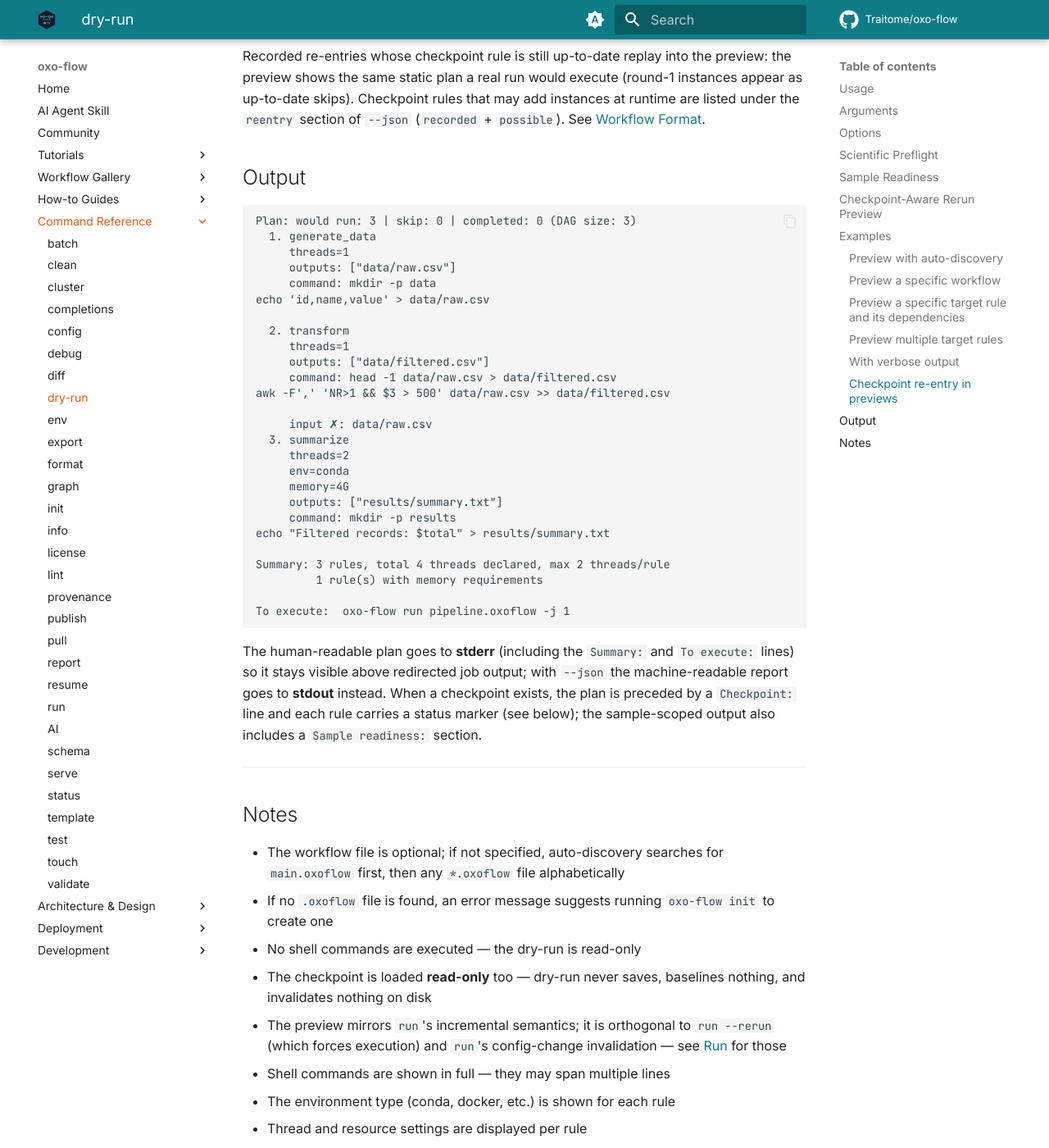
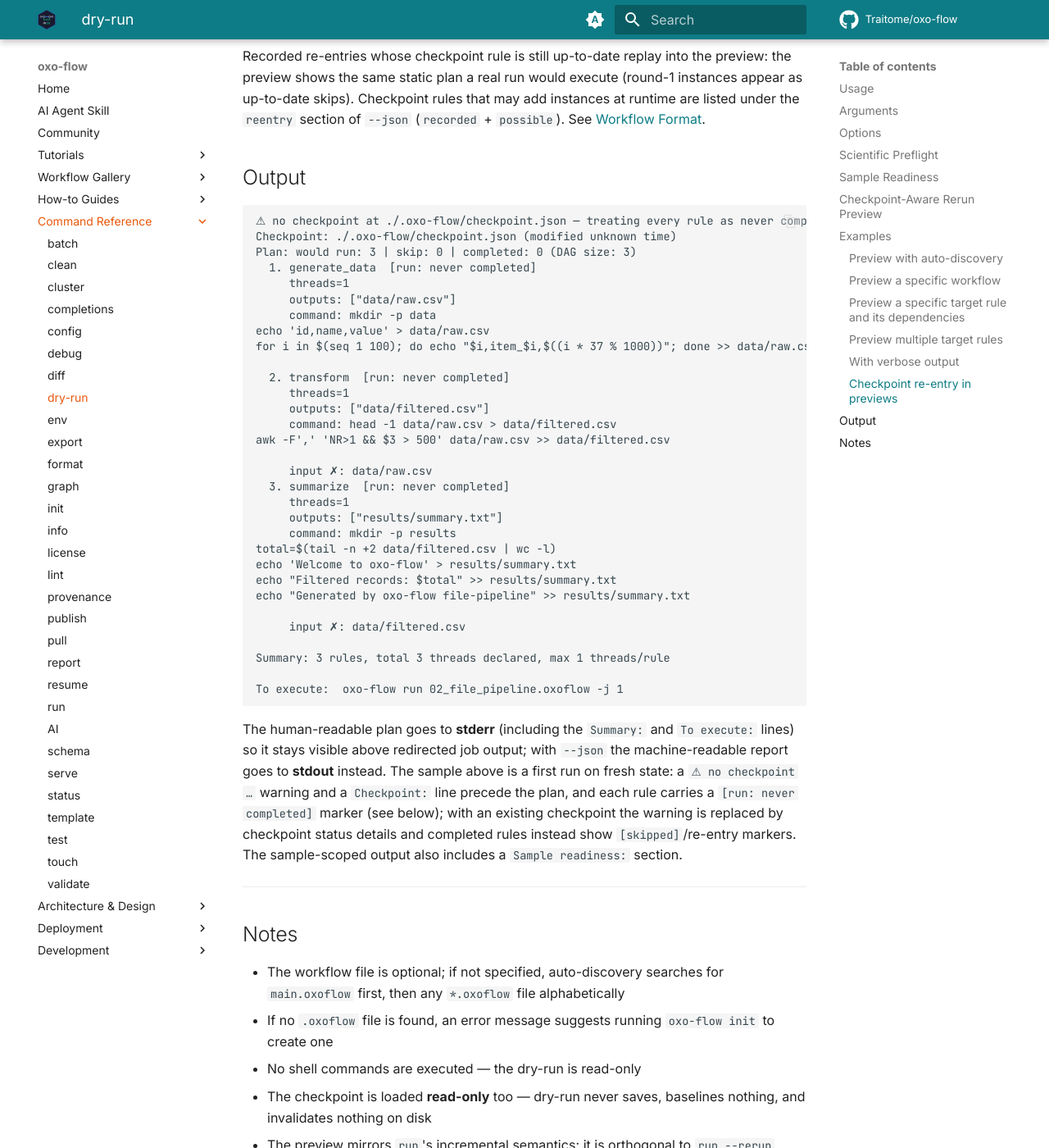
Before and after one commit to Traitome/oxo-flow, an MkDocs documentation site: the page built from docs/guide/src/commands/dry-run.md, in a window 1280 px wide and 1400 px high, scrolled down 7264 px. Shown: the whole window at 82% size. Built offline with MkDocs 1.6.1 and Material for MkDocs 9.7.7, drawn with Linux system fonts in a browser that asks for light colours; comment, search, counter and statistics services are not loaded; the version menu is left out.

Commit message:
docs: fix three stale output samples verified against live runs
All three discrepancies were found by live doc-testing on the server
(bioinfo-wsx, oxo-flow 0.21.1 @ 504d9409) and verified byte-exactly:

1. dry-run.md "## Output" sample — the stale block (born in the
   2026-08-13 docs audit commit a3a6d3f6) showed threads=2 / env=conda /
   memory=4G for `summarize` and a memory line in the summary, but
   examples/gallery/02_file_pipeline.oxoflow has never declared any
   resources. Replaced with the real fresh-state stderr of the gallery
   example, including the no-checkpoint warning, `Checkpoint:` line,
   per-rule `[run: never completed]` markers, and the full summarize
   command. The trailing prose now describes the fresh-state vs
   existing-checkpoint marker behavior instead of implying markers only
   appear with a checkpoint.

2. file-pipeline.md — "✓ 3 output files verified (2309B total)" was a
   mis-transcription from PR #704; the deterministic example produces
   raw.csv=1490B + filtered.csv=736B + summary.txt=77B = 2303B,
   confirmed by byte arithmetic and three live runs.

3. quickstart.md execute sample — added the always-printed
   `✓ Report snapshot: …` line (run.md#report-snapshots documents it;
   the sample silently omitted it) and a note clarifying that
   `Running:`/`✓` lines are non-TTY progress narrative (a TTY shows the
   animated bar), so readers copying from redirected transcripts are
   not confused.

🤖 Generated with [Claude Code](https://claude.com/claude-code)

Co-Authored-By: Claude <noreply@anthropic.com>

````diff
--- a/docs/guide/src/commands/dry-run.md
+++ b/docs/guide/src/commands/dry-run.md
@@ -302,40 +302,48 @@ instances at runtime are listed under the `reentry` section of `--json`
 ## Output
 
 ```
+⚠ no checkpoint at ./.oxo-flow/checkpoint.json — treating every rule as never completed
+Checkpoint: ./.oxo-flow/checkpoint.json (modified unknown time)
 Plan: would run: 3 | skip: 0 | completed: 0 (DAG size: 3)
-  1. generate_data
+  1. generate_data  [run: never completed]
      threads=1
      outputs: ["data/raw.csv"]
      command: mkdir -p data
 echo 'id,name,value' > data/raw.csv
+for i in $(seq 1 100); do echo "$i,item_$i,$((i * 37 % 1000))"; done >> data/raw.csv
 
-  2. transform
+  2. transform  [run: never completed]
      threads=1
      outputs: ["data/filtered.csv"]
      command: head -1 data/raw.csv > data/filtered.csv
 awk -F',' 'NR>1 && $3 > 500' data/raw.csv >> data/filtered.csv
 
      input ✗: data/raw.csv
-  3. summarize
-     threads=2
-     env=conda
-     memory=4G
+  3. summarize  [run: never completed]
+     threads=1
      outputs: ["results/summary.txt"]
      command: mkdir -p results
-echo "Filtered records: $total" > results/summary.txt
+total=$(tail -n +2 data/filtered.csv | wc -l)
+echo 'Welcome to oxo-flow' > results/summary.txt
+echo "Filtered records: $total" >> results/summary.txt
+echo "Generated by oxo-flow file-pipeline" >> results/summary.txt
 
-Summary: 3 rules, total 4 threads declared, max 2 threads/rule
-         1 rule(s) with memory requirements
+     input ✗: data/filtered.csv
 
-To execute:  oxo-flow run pipeline.oxoflow -j 1
+Summary: 3 rules, total 3 threads declared, max 1 threads/rule
+
+To execute:  oxo-flow run 02_file_pipeline.oxoflow -j 1
 ```
 
 The human-readable plan goes to **stderr** (including the `Summary:` and
 `To execute:` lines) so it stays visible above redirected job output; with
-`--json` the machine-readable report goes to **stdout** instead. When a
-checkpoint exists, the plan is preceded by a `Checkpoint:` line and each
-rule carries a status marker (see below); the sample-scoped output also
-includes a `Sample readiness:` section.
+`--json` the machine-readable report goes to **stdout** instead. The sample
+above is a first run on fresh state: a `⚠ no checkpoint …` warning and a
+`Checkpoint:` line precede the plan, and each rule carries a `[run: never
+completed]` marker (see below); with an existing checkpoint the warning is
+replaced by checkpoint status details and completed rules instead show
+`[skipped]`/re-entry markers. The sample-scoped output also includes a
+`Sample readiness:` section.
 
 ---
 
````
Also changed, not shown: docs/guide/src/gallery/file-pipeline.md (+1 -1 lines), docs/guide/src/tutorials/quickstart.md (+10 -0 lines).
